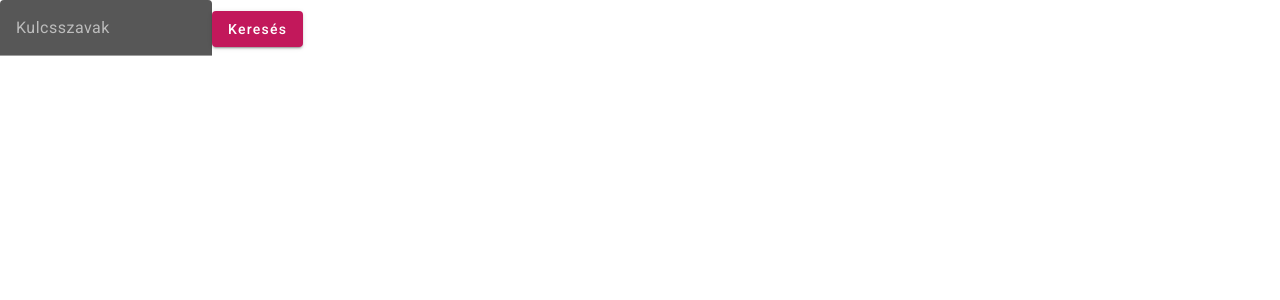
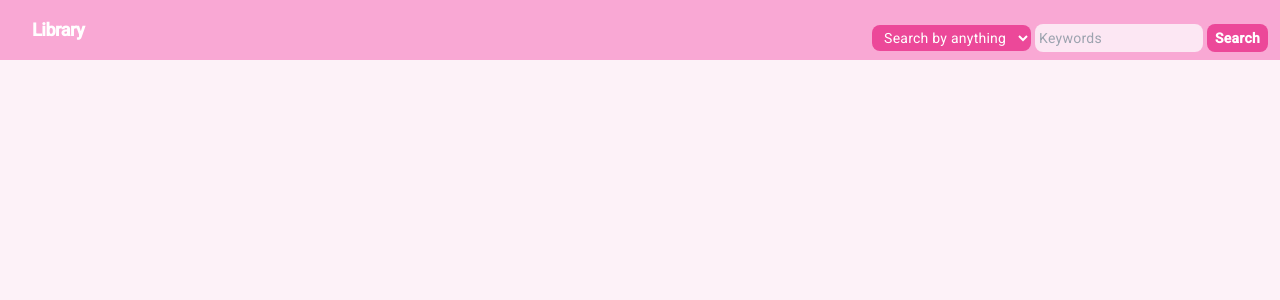
Before and after one commit to diatrcz/angular-booksearch, an Angular app in the folder book-search-app/: page /books in a window 1280 px wide. Shown: the top 300 px of the page. Built offline with nearby package versions, Linux system fonts and the light colour scheme.

Commit message:
list ui done

```diff
--- a/book-search-app/package.json
+++ b/book-search-app/package.json
@@ -30,12 +30,15 @@
     "@angular/cli": "~16.0.2",
     "@angular/compiler-cli": "^16.0.0",
     "@types/jasmine": "~4.3.0",
+    "autoprefixer": "^10.4.14",
     "jasmine-core": "~4.6.0",
     "karma": "~6.4.0",
     "karma-chrome-launcher": "~3.2.0",
     "karma-coverage": "~2.2.0",
     "karma-jasmine": "~5.1.0",
     "karma-jasmine-html-reporter": "~2.0.0",
+    "postcss": "^8.4.24",
+    "tailwindcss": "^3.3.2",
     "typescript": "~5.0.2"
   }
 }
--- a/book-search-app/src/app/components/book-list/book-list.component.html
+++ b/book-search-app/src/app/components/book-list/book-list.component.html
@@ -1,24 +1,43 @@
-<div class="search-container">
-  <mat-form-field>
-    <input matInput type="text" [(ngModel)]="searchQuery" placeholder="Kulcsszavak">
-  </mat-form-field>
-  <button mat-raised-button color="primary" (click)="searchBooks()">Keresés</button>
-</div>
+<nav class="flex items-center justify-between bg-pink-300 py-2 px-3">
+  <div class="flex items-center justify-center flex-shrink-0 text-white mr-4">
+    <span class="font-semibold text-lg tracking-tight text-center pl-5">Library</span>
+  </div>
+  <div class="w-full flex-grow flex items-center mt-4">
+    <div class="flex-grow">
+      <div class="flex justify-end items-center">
+        <select class="mr-1 rounded-lg bg-pink-500 text-white py-1 px-2 text-sm h-full focus:border-pink-500">
+          <option value="searchByAnything">Search by anything</option>
+          <option value="searchByAuthor">Search by author</option>
+          <option value="searchByTitle">Search by title</option>
+        </select>
+        <input class="mr-1 p-1 rounded-lg bg-pink-100 text-sm focus:border-pink-500" type="text" [(ngModel)]="searchQuery" placeholder="Keywords" (keyup.enter)="searchBooks()">
+        <button class="bg-pink-500 text-white font-bold py-1 px-2 rounded-lg text-sm" (click)="searchBooks()">Search</button>
+      </div>
+    </div>
+  </div>
+</nav>
 
-<div class="results-container">
-  <a *ngFor="let book of searchResults" class="book-link" [routerLink]="['/book-details', book.key]">
-    <mat-card class="book-item">
-      <img *ngIf="book.coverId" [src]="'https://covers.openlibrary.org/b/id/' + book.coverId + '-L.jpg'" alt="Borítókép">
-      <div class="book-details">
-        <h3>{{ book.title }}</h3>
-        <p *ngIf="book.authorName">Szerző: <span *ngFor="let author of book.authorName">{{ book.authorName }}</span></p>
-        <p *ngIf="book.firstPublishYear">Első kiadás éve: {{ book.firstPublishYear }}</p>
-        <p *ngIf="book.publisher">Kiadó: {{ book.publisher }}</p>
-        <p *ngIf="book.description">{{ book.description }}</p>
-        <p class="more-info" (click)="viewBookDetails(book.key)">További információ...</p>
+<div class="bg-pink-50 p-4">
+  <div class="grid grid-cols-1 sm:grid-cols-2 md:grid-cols-3 lg:grid-cols-4 gap-4">
+    <a *ngFor="let book of searchResults" class="book-link" [routerLink]="['/book-details', book.key]">
+      <div class="card-container bg-white rounded-lg shadow-md h-64 flex">
+        <div class="w-1/4 flex items-center justify-center">
+          <div class="h-full w-32 bg-gray-100 flex items-center justify-center">
+            <img *ngIf="book.coverId" [src]="'https://covers.openlibrary.org/b/id/' + book.coverId + '-L.jpg'" alt="Borítókép" class="max-h-full max-w-full object-contain p-2">
+          </div>
+        </div>
+        <div class="p-4 pt-10 flex flex-col justify-between">
+          <div>
+            <h3 class="text-lg font-bold text-pink-300">{{ book.title }}</h3>
+            <p *ngIf="book.authorName"><span *ngFor="let author of book.authorName">{{ author }}</span></p>
+            <p *ngIf="book.firstPublishYear">{{ book.firstPublishYear }}</p>
+            <p *ngIf="book.publisher">{{ book.publisher }}</p>
+            <p *ngIf="book.description">{{ book.description }}</p>
+          </div>
+        </div>
       </div>
-    </mat-card>
-  </a>
+    </a>
+  </div>
 </div>
 
 <router-outlet></router-outlet>
--- a/book-search-app/src/app/components/book-list/book-list.component.ts
+++ b/book-search-app/src/app/components/book-list/book-list.component.ts
@@ -11,14 +11,27 @@ import { Book } from '../../models/book.type';
 export class BookListComponent {
   searchQuery: string = '';
   searchResults: Book[] = [];
+  selectedOption: string = 'searchByAnything';
 
   constructor(private router: Router, private bookService: BookService) { }
 
   searchBooks(): void {
-    if (this.searchQuery.trim() !== '') {
-      this.bookService.searchBooks(this.searchQuery).subscribe(response => {
-        this.searchResults = response.docs.map((book: any) => this.toBook(book));
-      });
+    if(this.searchQuery.trim() !== '') {
+      if(this.selectedOption === 'searchByAnything') {
+        this.bookService.searchBooks(this.searchQuery).subscribe(response => {
+          this.searchResults = response.docs.map((book: any) => this.toBook(book));
+        });
+      }
+      else if(this.selectedOption === 'searchByAuthor') {
+        this.bookService.searchBooksByAuthor(this.searchQuery).subscribe(response => {
+          this.searchResults = response.docs.map((book: any) => this.toBook(book));
+        });
+      }
+      else if(this.selectedOption === 'searchByTitle') {
+        this.bookService.searchBooksByTitle(this.searchQuery).subscribe(response => {
+          this.searchResults = response.docs.map((book: any) => this.toBook(book));
+        });
+      }
     }
   }
 
--- a/book-search-app/src/app/services/book.service.ts
+++ b/book-search-app/src/app/services/book.service.ts
@@ -13,6 +13,16 @@ export class BookService {
 
   searchBooks(query: string): Observable<any> {
     const url = `${this.url}/search.json?q=${query}`;
+    return this.http.get(url);
+  }
+
+  searchBooksByTitle(query: string): Observable<any> {
+    const url = `${this.url}/search.json?title=${query}`;
+    return this.http.get(url);
+  }
+
+  searchBooksByAuthor(query: string): Observable<any> {
+    const url = `${this.url}/search.json?author=${query}`;
     return this.http.get(url);
   }
 
--- a/book-search-app/src/styles.css
+++ b/book-search-app/src/styles.css
@@ -1,4 +1,7 @@
 /* You can add global styles to this file, and also import other style files */
+@tailwind base;
+@tailwind components;
+@tailwind utilities;
 
-html, body { height: 100%; }
+html, body { height: 100%; background-color:  rgb(253 242 248);}
 body { margin: 0; font-family: Roboto, "Helvetica Neue", sans-serif; }
--- /dev/null
+++ b/book-search-app/tailwind.config.js
@@ -0,0 +1,10 @@
+/** @type {import('tailwindcss').Config} */
+module.exports = {
+  content: [
+    "./src/**/*.{html,ts}",
+  ],
+  theme: {
+    extend: {},
+  },
+  plugins: [],
+}
```
Also changed, not shown: 1 other file (tests, documents, lock files or other folders).
